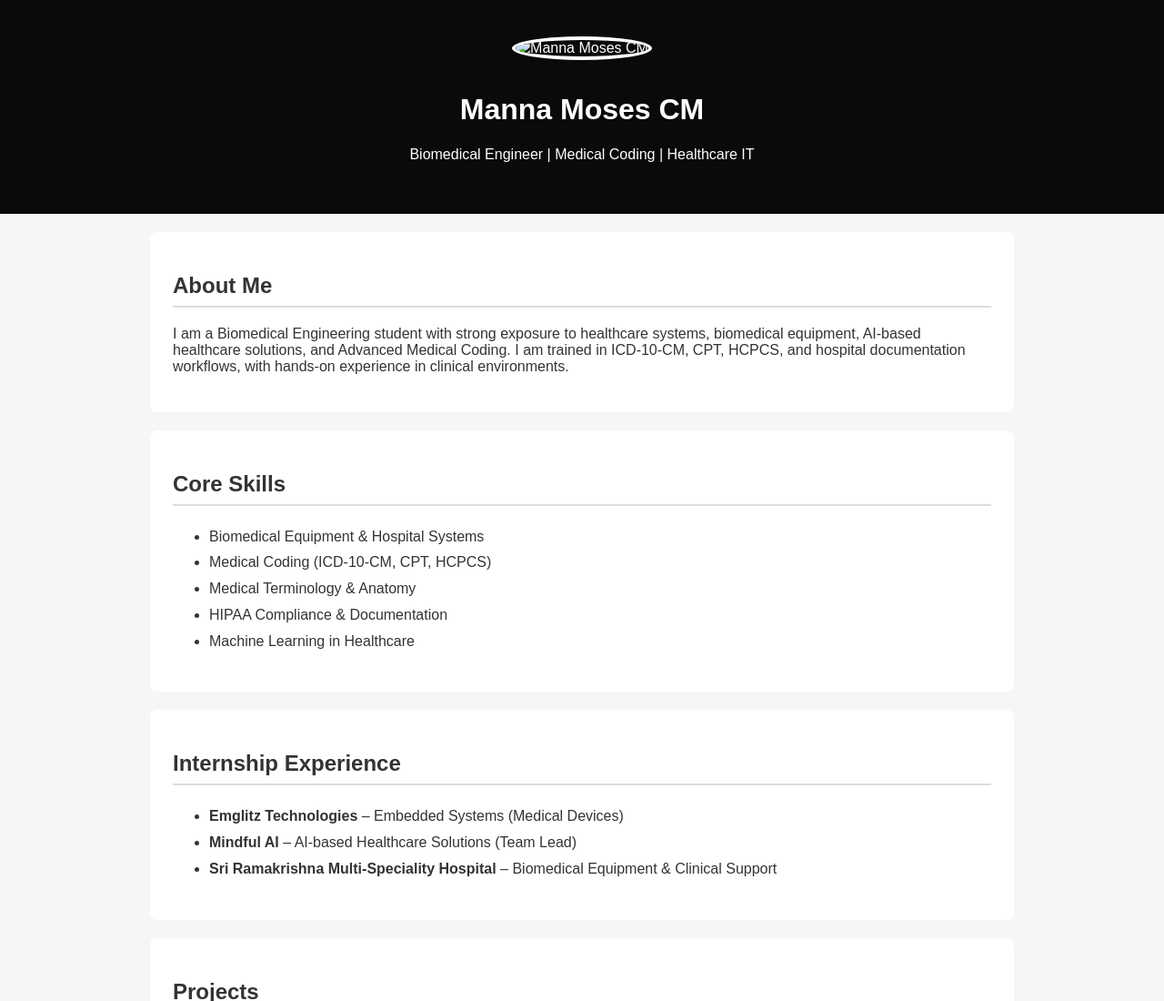
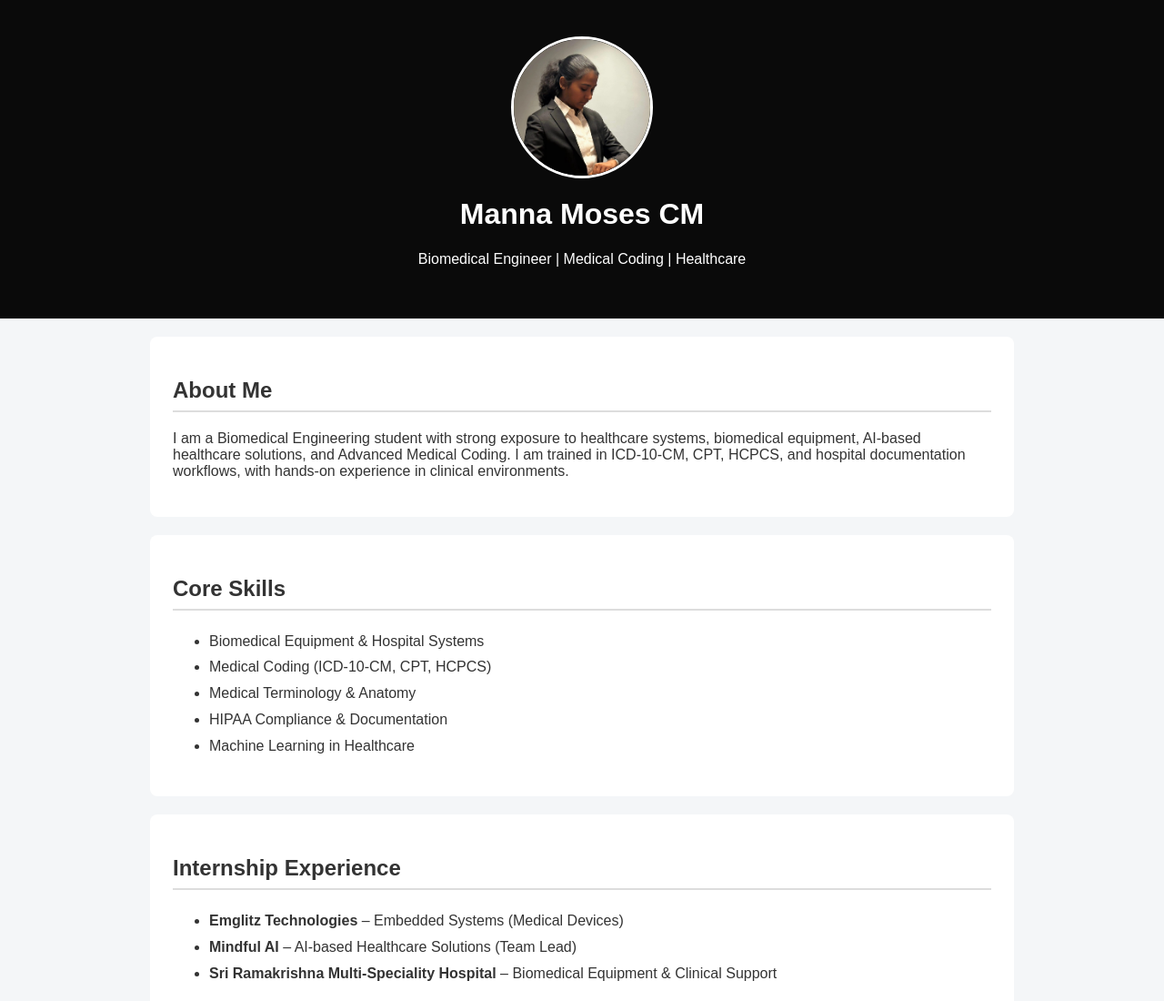
Before and after one commit to Manna20260/my-portfolio, a plain HTML site: page index.html in a window 1280 px wide. Shown: the top 1100 px of the page at 91% size. Drawn offline with Linux system fonts and the light colour scheme.

Commit message:
Fixed profile photo display

```diff
--- a/index.html
+++ b/index.html
@@ -8,9 +8,9 @@
 <body>
 
 <header>
-    <img src="images/profile.jpg" alt="Manna Moses CM" class="profile-pic">
+    <img src="./images/profile.jpeg" alt="Manna Moses CM" class="profile-pic">
     <h1>Manna Moses CM</h1>
-    <p>Biomedical Engineer | Medical Coding | Healthcare IT</p>
+    <p>Biomedical Engineer | Medical Coding | Healthcare </p>
 </header>
 
 <section>
--- a/style.css
+++ b/style.css
@@ -17,8 +17,9 @@ header {
     height: 150px;
     border-radius: 50%;
     object-fit: cover;
-    border: 4px solid white;
-    margin-bottom: 15px;
+    border: 3px solid white;
+    display: block;
+    margin: 0 auto 15px;
 }
 
 section {
```
Also changed, not shown: images/profile.jpeg (renamed from images/profile.jpg.jpeg).
